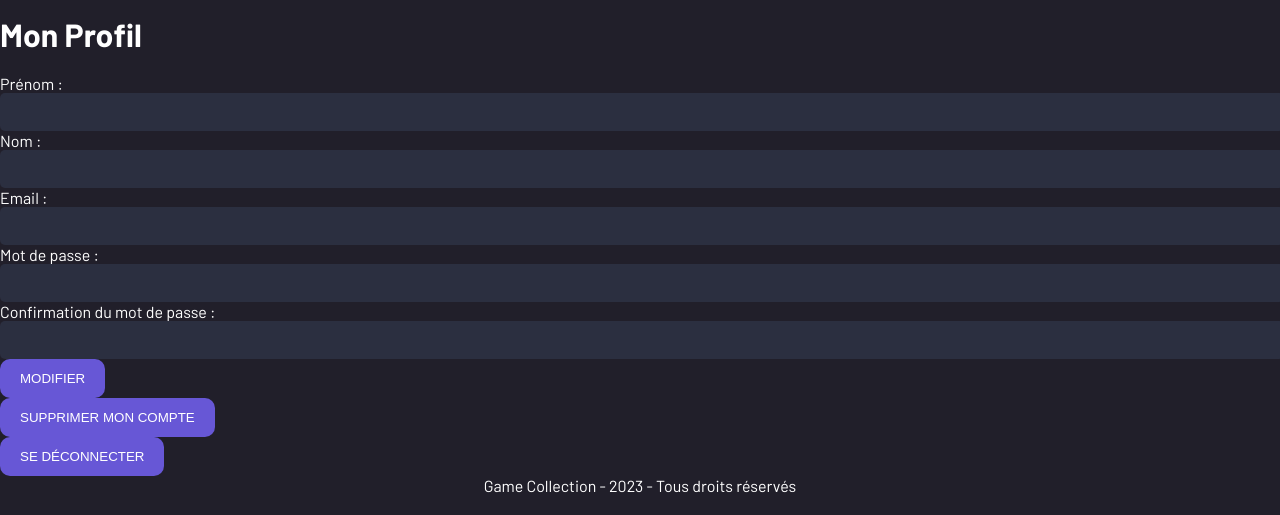
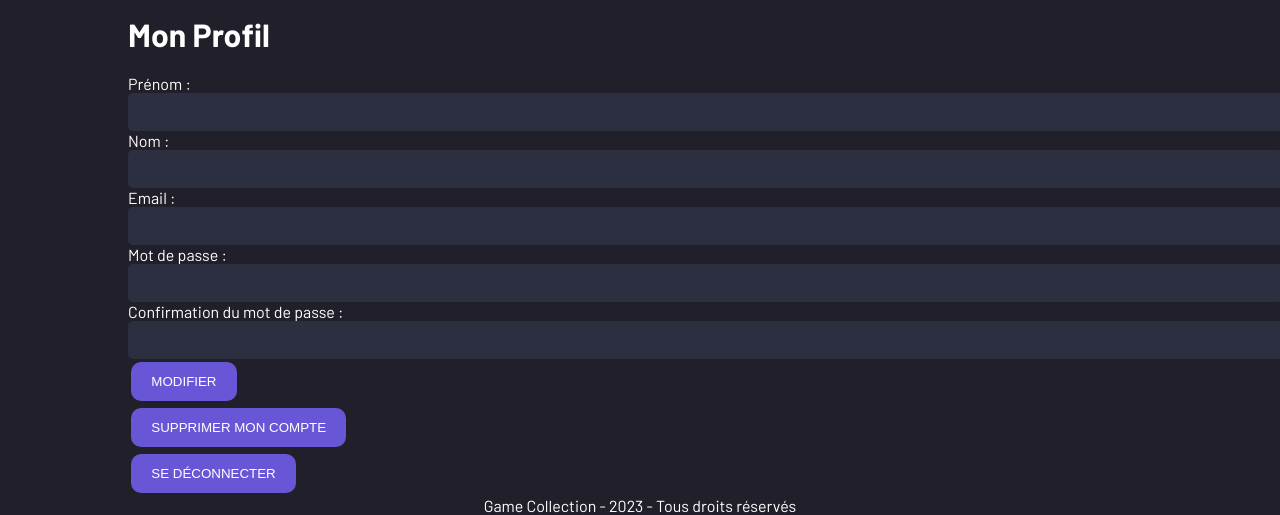
Before and after one commit to SenseiChan/GameCollection, a PHP site: page /profile in a window 1280 px wide. Shown: the part 336-851 px from the top of the page. Before the commit the page ends 829 px from the top, so only its background shows below. Run offline with PHP 8.4, Linux system fonts and the light colour scheme; the visitor is signed in with stand-in values (Sample User, id 1).

Commit message:
Profile style

```diff
--- a/assets/style.css
+++ b/assets/style.css
@@ -47,6 +47,7 @@ button[type="submit"]
     border: 0;
     text-transform: uppercase;
     cursor: pointer;
+    margin: 0.25em;
 }
 
 input[type="email"],
@@ -167,6 +168,10 @@ tbody td:nth-child(3) {
     width: 37.5%;
 }
 
+#form_profile {
+    margin-left: 10%;
+}
+
 /* Fonts */
 .barlow-thin {
     font-family: "Barlow", sans-serif;
--- a/views/users/Profile.php
+++ b/views/users/Profile.php
@@ -14,6 +14,7 @@
 <body>
     <?php include 'views/tools/header.php' ;?>
     <main>
+        <div id="form_profile">
         <h1>Mon Profil</h1>
             <form action="/profile/handleUpdateProfile" method="POST">
                 <label> Prénom :
@@ -44,6 +45,7 @@
             <form action="/profile/handleLogout" method="POST">
                 <input type="submit" name="delete_account" value="Se déconnecter">
             </form>
+        </div>
     </main>
     <?php include 'views/tools/footer.php'; ?>
 </body>
```
